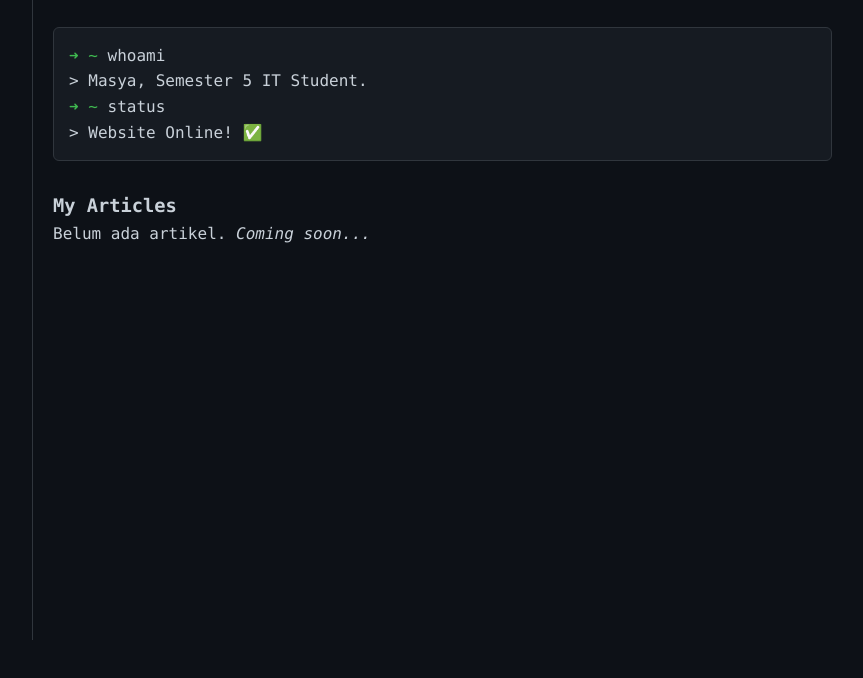
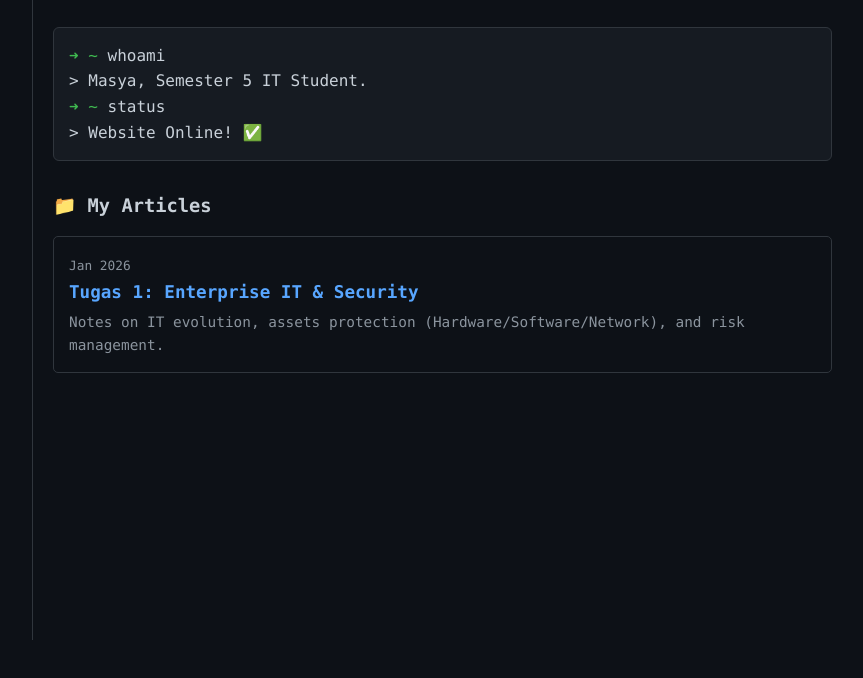
Before and after one commit to masyakll/masyakll.github.io, a plain HTML site: page index.html in a window 1280 px wide. Shown: the part 100-778 px from the top of the page, without its empty margins (208-1071 px from the left). Drawn offline with Linux system fonts and the light colour scheme.

Commit message:
Update index.html

```diff
--- a/index.html
+++ b/index.html
@@ -30,6 +30,19 @@
         }
         .green-text { color: #3fb950; }
         a { color: #58a6ff; text-decoration: none; }
+
+        /* Gaya tambahan buat kartu artikel */
+        .article-card {
+            margin-top: 15px;
+            border: 1px solid #30363d;
+            padding: 15px;
+            border-radius: 5px;
+            transition: background 0.2s;
+        }
+        .article-card:hover {
+            background: #161b22;
+            border-color: #8b949e;
+        }
     </style>
 </head>
 <body>
@@ -46,8 +59,16 @@
             <p>> Website Online! ✅</p>
         </div>
 
-        <h3> My Articles</h3>
-        <p>Belum ada artikel. <em>Coming soon...</em></p>
+        <h3>📁 My Articles</h3>
+
+        <div class="article-card">
+            <span style="color: #8b949e; font-size: 0.8em;">Jan 2026</span><br>
+            <a href="it-infrastructure.html" style="font-size: 1.1em; font-weight: bold;">Tugas 1: Enterprise IT & Security</a>
+            <p style="margin-top: 5px; color: #8b949e; font-size: 0.9em;">
+                Notes on IT evolution, assets protection (Hardware/Software/Network), and risk management.
+            </p>
+        </div>
+
     </div>
 </body>
 </html>
```
